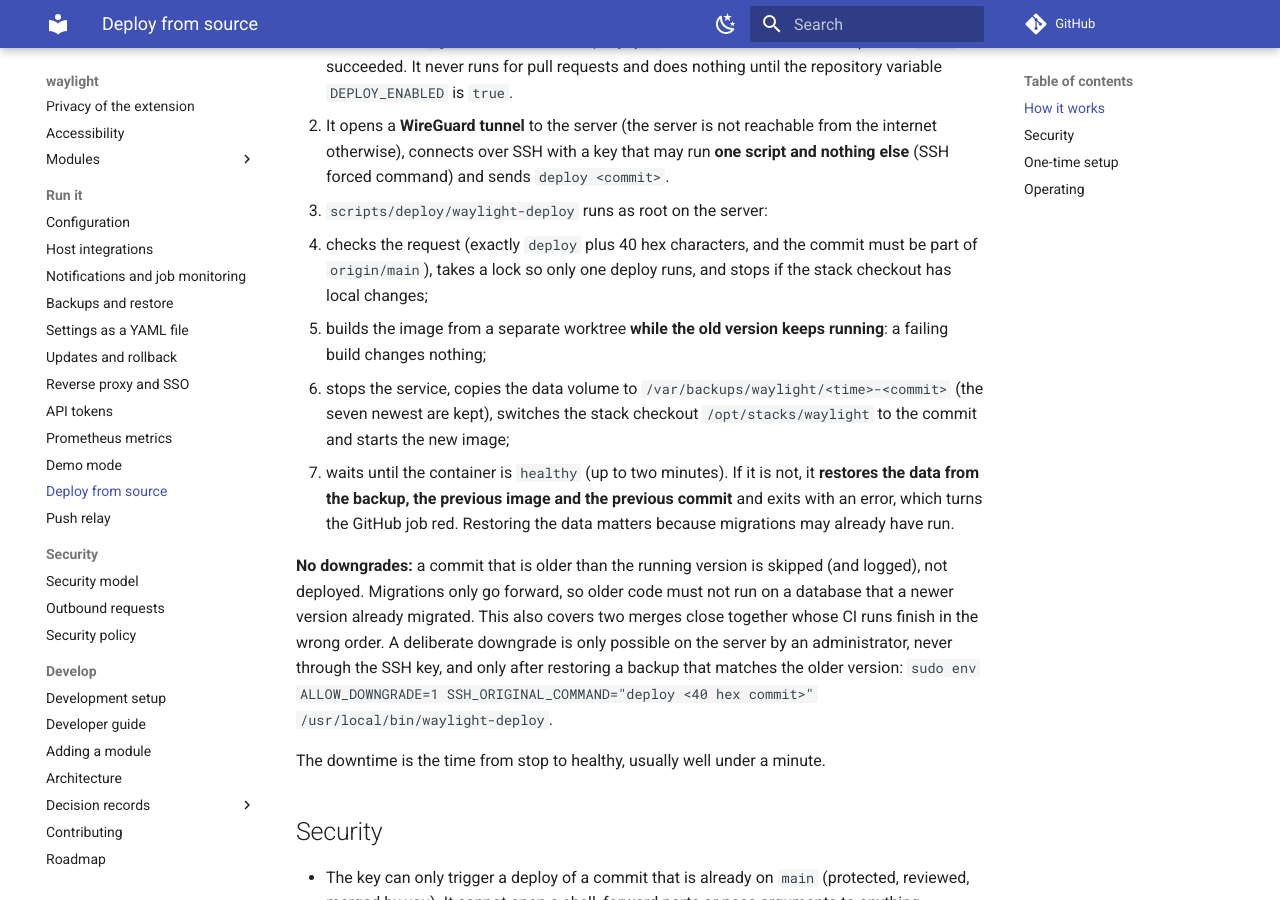
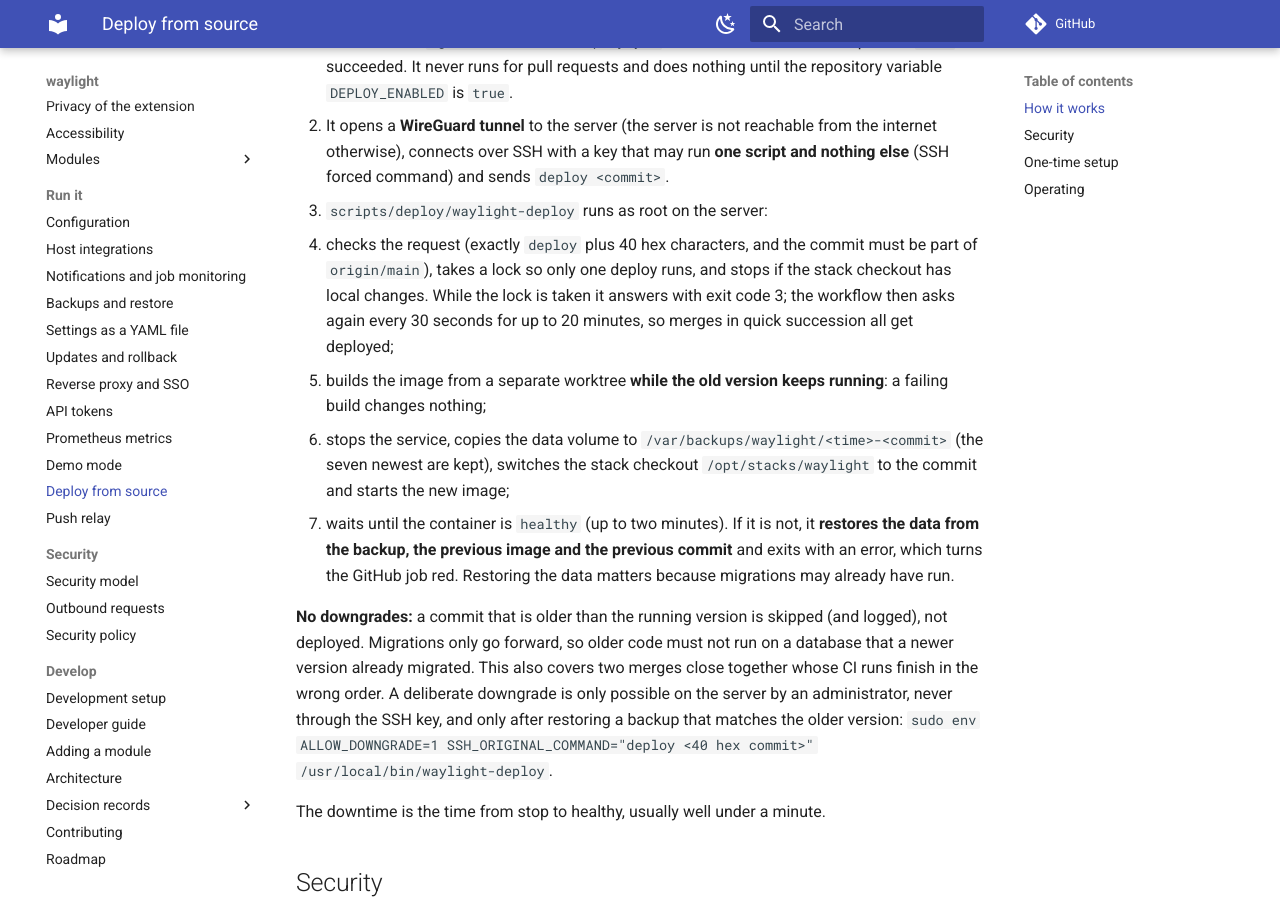
Before and after one commit to Waylight-App/waylight, an MkDocs documentation site: the page built from docs/deploy.md, in a window 1280 px wide and 900 px high, scrolled down 319 px. Built offline with MkDocs 1.6.1 and Material for MkDocs 9.7.7, drawn with Linux system fonts in a browser that asks for light colours; comment, search, counter and statistics services are not loaded.

Commit message:
ci(deploy): retry while another deploy holds the server lock (#660)

```diff
--- a/docs/deploy.md
+++ b/docs/deploy.md
@@ -15,7 +15,9 @@ automates exactly that, with a backup before and a rollback after.
 3. `scripts/deploy/waylight-deploy` runs as root on the server:
    - checks the request (exactly `deploy` plus 40 hex characters, and the commit
      must be part of `origin/main`), takes a lock so only one deploy runs, and
-     stops if the stack checkout has local changes;
+     stops if the stack checkout has local changes. While the lock is taken it
+     answers with exit code 3; the workflow then asks again every 30 seconds
+     for up to 20 minutes, so merges in quick succession all get deployed;
    - builds the image from a separate worktree **while the old version keeps
      running**: a failing build changes nothing;
    - stops the service, copies the data volume to
```
Also changed, not shown: 1 other file.
